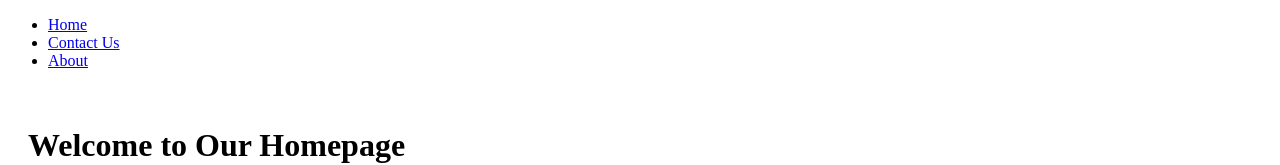
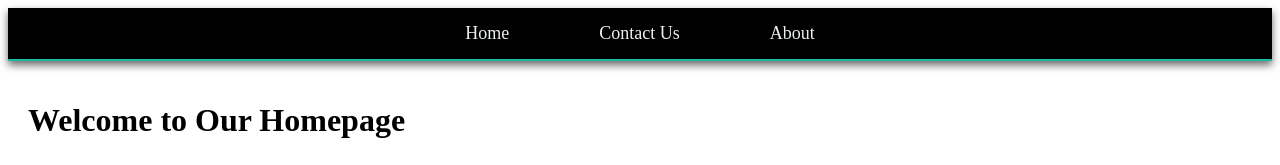
Before and after one commit to mrmanas/FrontendNode, a React (Create React App) app: page / in a window 1280 px wide. Shown: the top 165 px of the page. Built offline with nearby package versions, Linux system fonts and the light colour scheme.

Commit message:
Update index.css

```diff
--- a/src/index.css
+++ b/src/index.css
@@ -74,3 +74,44 @@ button:hover {
 p {
   color: #ff0000;
 }
+
+
+
+nav {
+  background: #000;
+  padding: 15px;
+  box-shadow: 0 4px 8px rgba(0, 0, 0, 0.6);
+  border-bottom: 2px solid #1abc9c;
+}
+
+ul {
+  list-style: none;
+  display: flex;
+  justify-content: center;
+  margin: 0;
+  padding: 0;
+}
+
+li {
+  margin: 0 20px;
+}
+
+a {
+  color: #ecf0f1;
+  text-decoration: none;
+  font-size: 18px;
+  padding: 12px 25px;
+  border-radius: 30px;
+  transition: color 0.3s ease, background-color 0.3s ease, transform 0.3s ease;
+}
+
+a:hover {
+  color: #1abc9c;
+  background-color: rgba(255, 255, 255, 0.1);
+  transform: scale(1.1);
+}
+
+a:active {
+  color: #f39c12;
+  background-color: rgba(255, 255, 255, 0.2);
+}
```
